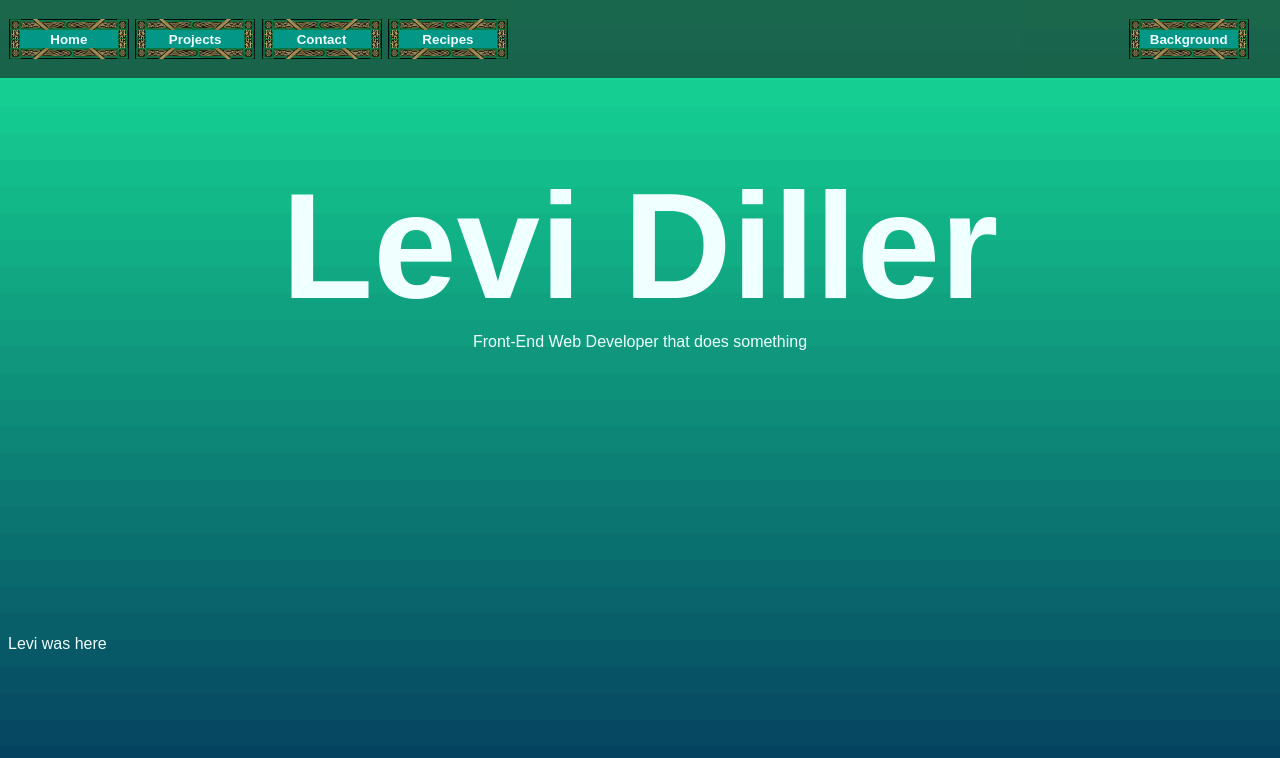
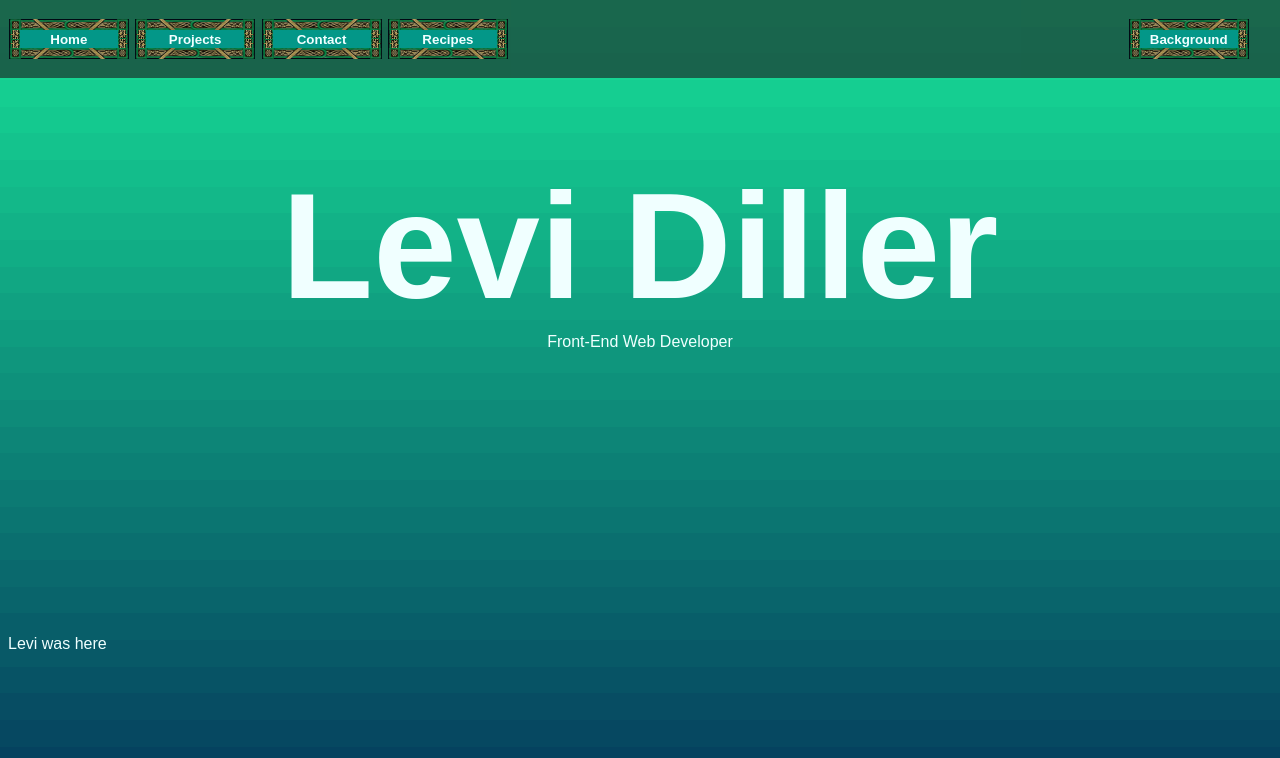
Before and after one commit to TheCursedSoul404/Personal-Website-src, an Eleventy site: page src/index.html in a window 1280 px wide. Shown: the top 758 px of the page. Built offline with nearby package versions, Linux system fonts and the light colour scheme; Eleventy itself is replaced by a stand-in of ours; files that its build step writes are made by us from their sources; no server answers.

Commit message:
we'll see if this works

```diff
--- a/src/index.html
+++ b/src/index.html
@@ -28,7 +28,7 @@
         </header>
         <main>
             <h1 style="position: relative; text-align: center; font-size: 150px; margin-bottom: 0vh; margin-top: 20vh;">Levi Diller</h1>
-            <p style="position: relative; text-align: center; margin-top: 0vh;">Front-End Web Developer that does something</p>
+            <p style="position: relative; text-align: center; margin-top: 0vh;">Front-End Web Developer</p>
 
             <div class="Quote-Container">
                 <blockquote id="Quote-Of-The-Day"></blockquote>
```
Also changed, not shown: eleventy/.eleventy.js.
